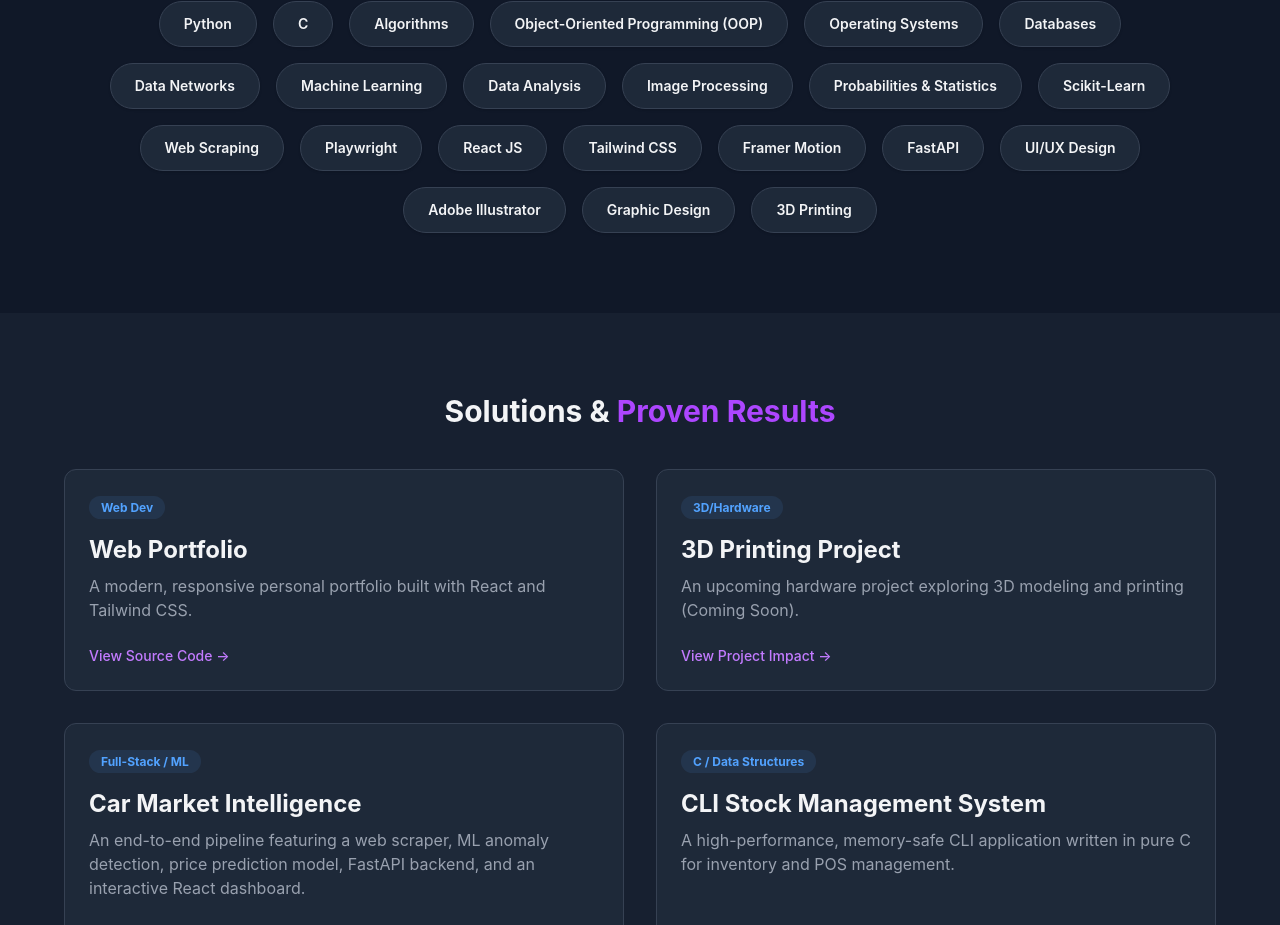
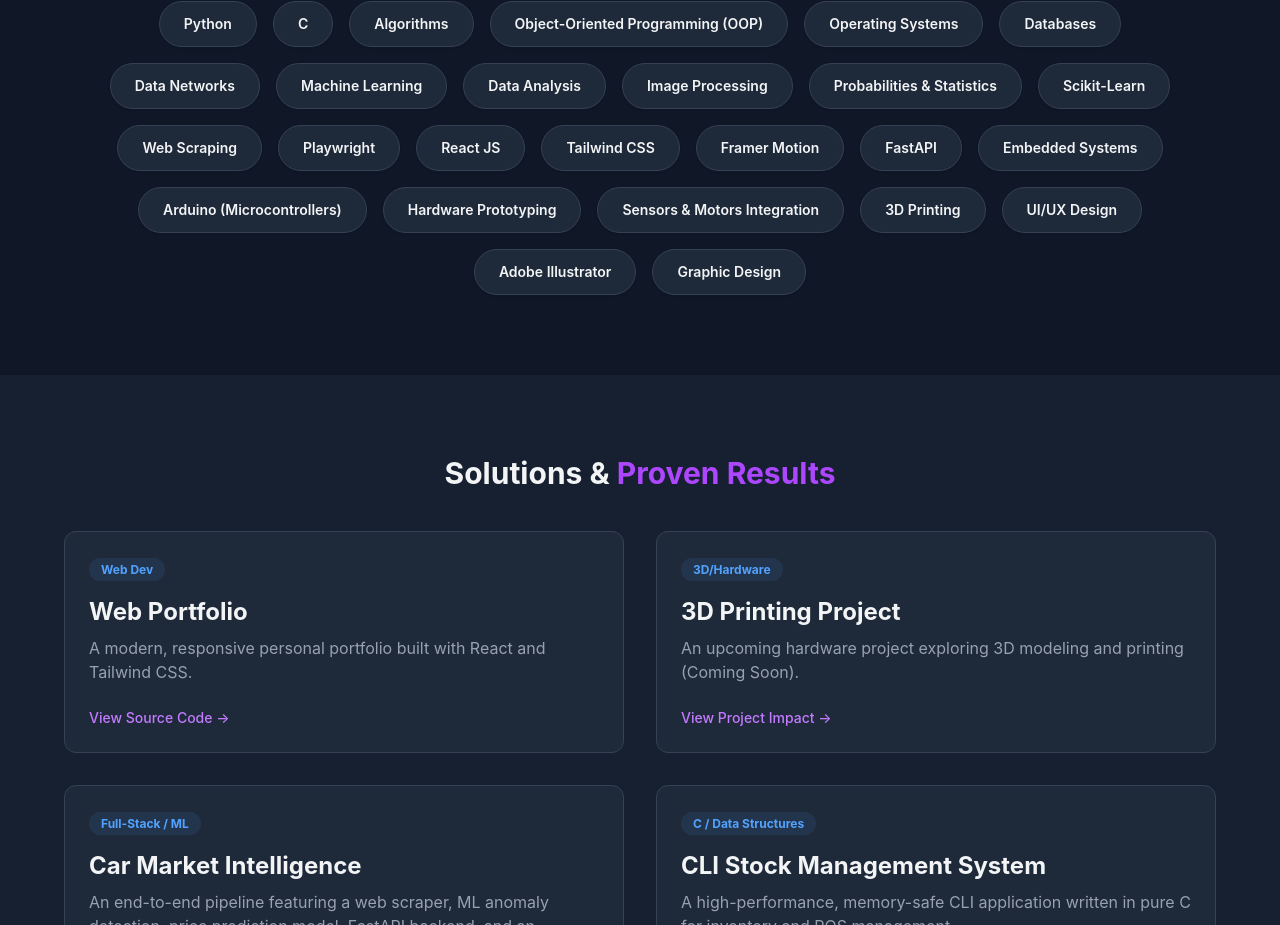
Before and after one commit to Djilali-77/portfolio, a React (Vite) app: page / in a window 1280 px wide. Shown: the part 1478-2403 px from the top of the page. Built offline with nearby package versions, Linux system fonts and the light colour scheme.

Commit message:
Skills add v2

```diff
--- a/src/pages/Hero.jsx
+++ b/src/pages/Hero.jsx
@@ -14,8 +14,10 @@ const Hero = () => {
     // Web Development
     "React JS", "Tailwind CSS", "Framer Motion", "FastAPI",
 
-    // Design & Hardware
-    "UI/UX Design", "Adobe Illustrator", "Graphic Design", "3D Printing"
+    // Hardware, Embedded Systems & Design
+    "Embedded Systems", "Arduino (Microcontrollers)", "Hardware Prototyping",
+    "Sensors & Motors Integration", "3D Printing",
+    "UI/UX Design", "Adobe Illustrator", "Graphic Design"
   ];
 
   const projects = [
```
